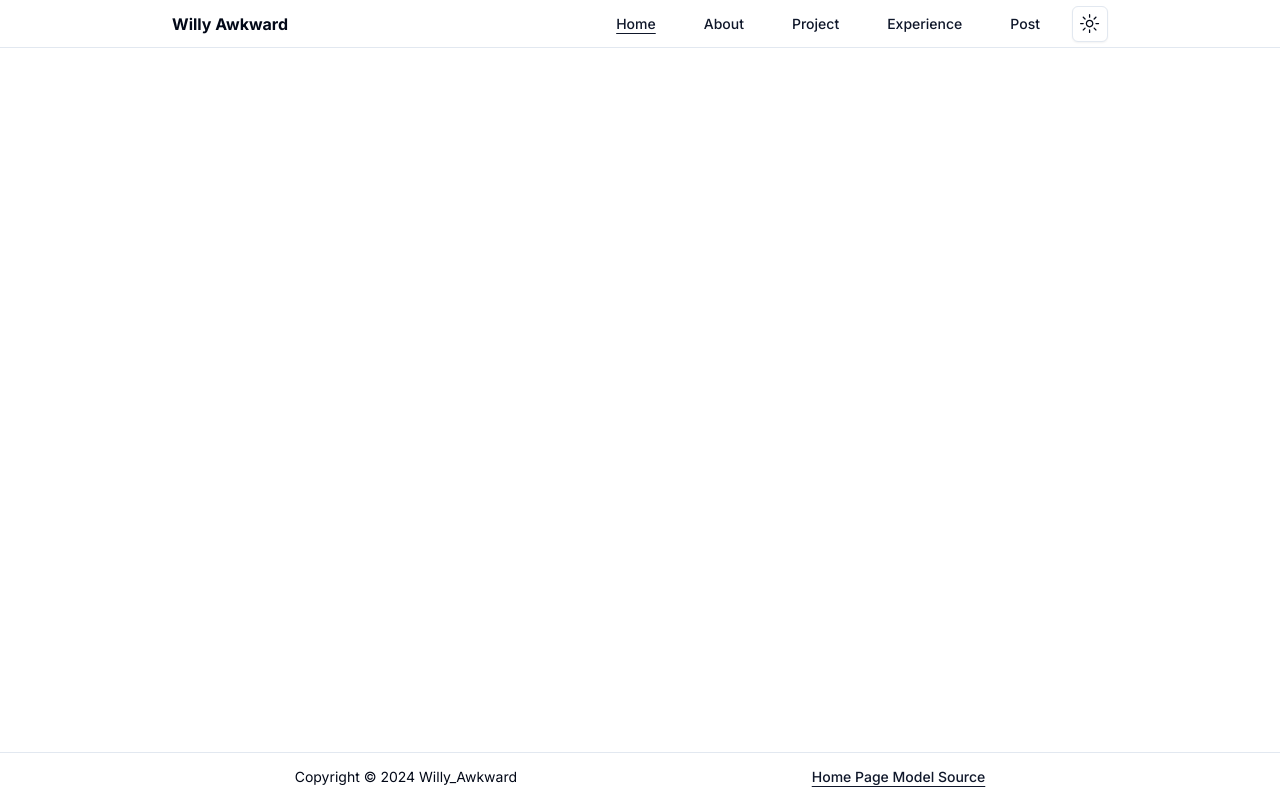
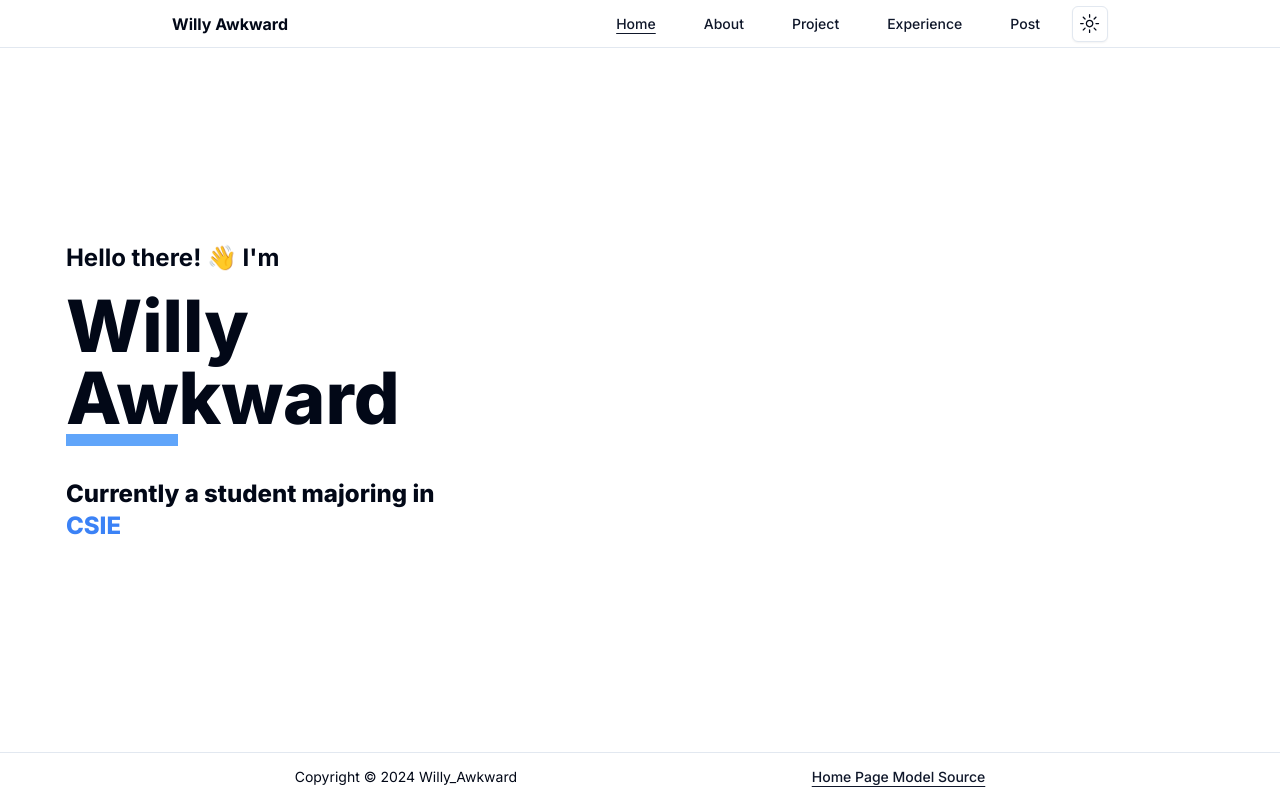
Before and after one commit to awkward-willy/awkward-willy.github.io, a Next.js app: page / in a window 1280 px wide. Built offline with nearby package versions, Linux system fonts and the light colour scheme.

Commit message:
[Feat] Add HeroLayout and HeroPage components.

```diff
--- /dev/null
+++ b/app/(hero, root)/layout.tsx
@@ -0,0 +1,16 @@
+const HeroLayout = ({
+  children,
+  Island,
+}: {
+  children: React.ReactNode;
+  Island: React.ReactNode;
+}) => {
+  return (
+    <div className="flex flex-col w-full justify-evenly h-full items-center lg:flex-row">
+      <div className="h-[40%] lg:h-full w-full lg:w-[40%]">{children}</div>
+      <div className="h-[60%] lg:h-full w-[90%] lg:w-[60%]">{Island}</div>
+    </div>
+  );
+};
+
+export default HeroLayout;
--- /dev/null
+++ b/app/(hero, root)/page.tsx
@@ -0,0 +1,16 @@
+export default function HeroPage() {
+  return (
+    <section className="flex flex-col items-center justify-center h-full text-left">
+      <p className="text-xl font-bold sm:text-2xl md:text-4xl lg:text-2xl leading-snug w-[80%]">
+        Hello there! 👋 I&apos;m
+      </p>
+      <h1 className="text-3xl font-extrabold sm:text-4xl md:text-6xl lg:text-7xl leading-snug w-[80%] m-4 after:content-[''] after:block after:w-28 sm:after:h-3 after:h-1 after:bg-blue-400">
+        Willy Awkward
+      </h1>
+      <h1 className="text-xl font-extrabold  sm:text-2xl md:text-4xl lg:text-2xl leading-snug w-[80%] m-4">
+        Currently a student majoring in{" "}
+        <span className="text-blue-500">CSIE</span>
+      </h1>
+    </section>
+  );
+}
--- a/app/page.tsx
+++ /dev/null
@@ -1,3 +0,0 @@
-export default function Home() {
-  return <></>;
-}
--- a/tailwind.config.ts
+++ b/tailwind.config.ts
@@ -9,6 +9,15 @@ const config = {
     "./src/**/*.{ts,tsx}",
   ],
   prefix: "",
+
+  fontFamily: {
+    heading: "Poppins",
+    body: "Poppins",
+  },
+  fontWeight: {
+    normal: "400",
+    bold: "700",
+  },
   theme: {
     container: {
       center: true,
```
